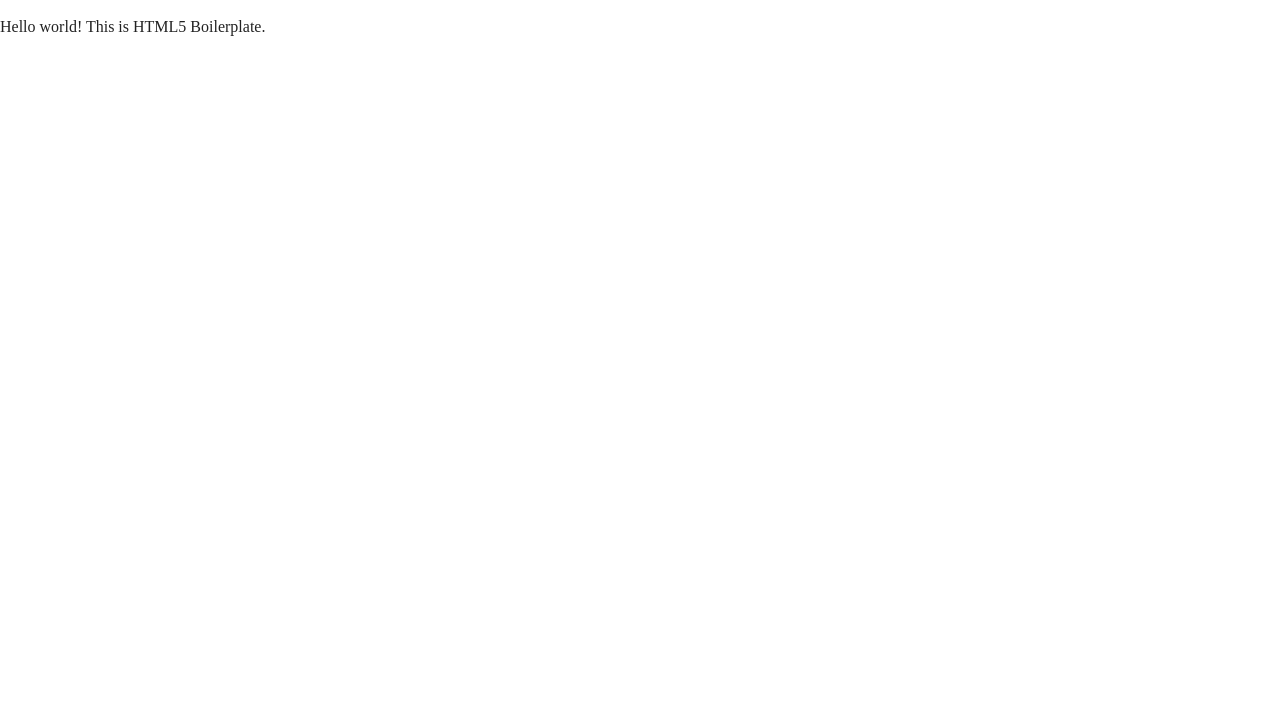
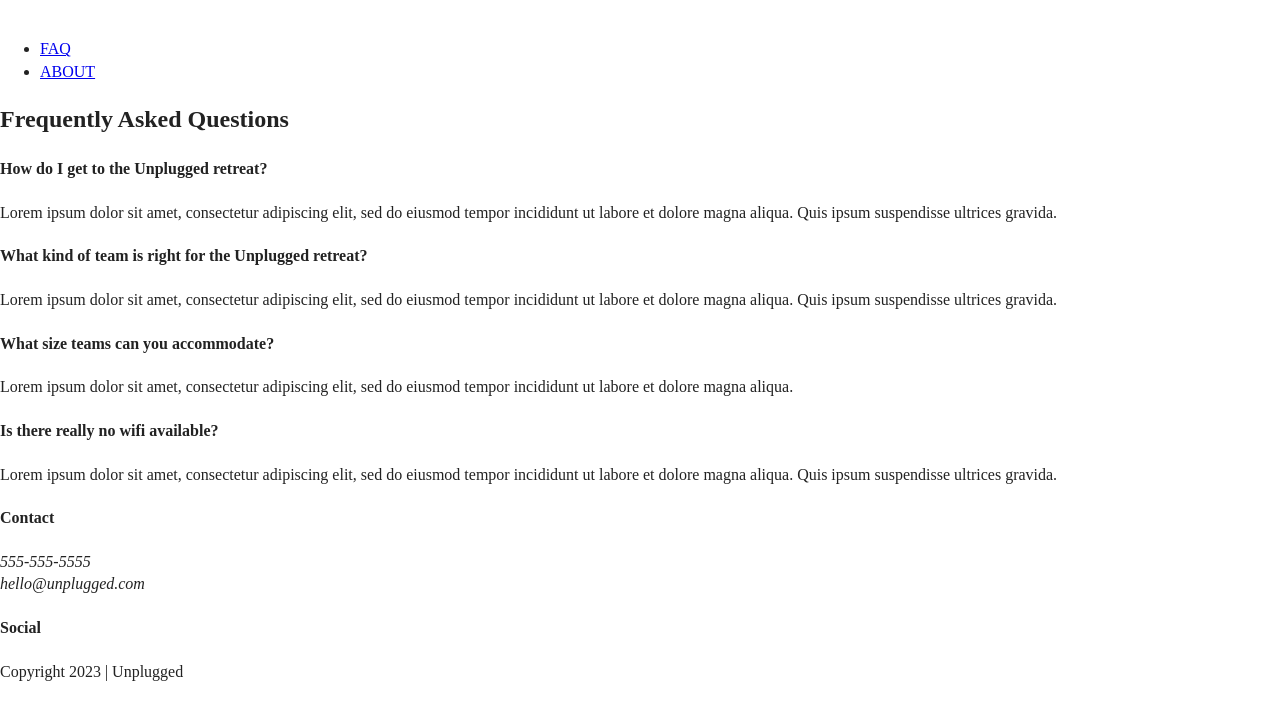
Before and after one commit to dedricl/unplugged-project, a website: page faq/index.html in a window 1280 px wide. Drawn offline with Linux system fonts and the light colour scheme.

Commit message:
Add html to faq page

```diff
--- a/faq/index.html
+++ b/faq/index.html
@@ -2,7 +2,7 @@
 <html class="no-js" lang="">
   <head>
     <meta charset="utf-8" />
-    <title></title>
+    <title>FAQ | Unplugged</title>
     <meta name="description" content="" />
     <meta name="viewport" content="width=device-width, initial-scale=1" />
 
@@ -23,7 +23,81 @@
 
   <body>
     <!-- Add your site or application content here -->
-    <p>Hello world! This is HTML5 Boilerplate.</p>
+    <header>
+      <div class="content-wrapper">
+        <a href="#">
+          <img src="" alt="" />
+        </a>
+        <div class="header-divider"></div>
+        <nav>
+          <ul>
+            <li><a href="index.html">FAQ</a></li>
+            <li><a href="../about/index.html">ABOUT</a></li>
+          </ul>
+        </nav>
+      </div>
+    </header>
+    <main>
+      <section>
+        <div class="content-wrapper">
+          <h2>Frequently Asked Questions</h2>
+          <div class="faq-content">
+            <h4>How do I get to the Unplugged retreat?</h4>
+            <p>
+              Lorem ipsum dolor sit amet, consectetur adipiscing elit, sed do
+              eiusmod tempor incididunt ut labore et dolore magna aliqua. Quis
+              ipsum suspendisse ultrices gravida.
+            </p>
+          </div>
+          <div class="faq-content">
+            <h4>What kind of team is right for the Unplugged retreat?</h4>
+            <p>
+              Lorem ipsum dolor sit amet, consectetur adipiscing elit, sed do
+              eiusmod tempor incididunt ut labore et dolore magna aliqua. Quis
+              ipsum suspendisse ultrices gravida.
+            </p>
+          </div>
+          <div class="faq-content">
+            <h4>What size teams can you accommodate?</h4>
+            <p>
+              Lorem ipsum dolor sit amet, consectetur adipiscing elit, sed do
+              eiusmod tempor incididunt ut labore et dolore magna aliqua.
+            </p>
+          </div>
+          <div class="faq-content">
+            <h4>Is there really no wifi available?</h4>
+            <p>
+              Lorem ipsum dolor sit amet, consectetur adipiscing elit, sed do
+              eiusmod tempor incididunt ut labore et dolore magna aliqua. Quis
+              ipsum suspendisse ultrices gravida.
+            </p>
+          </div>
+        </div>
+      </section>
+    </main>
+    <footer>
+      <div class="content-wrapper">
+        <div class="footer-content">
+          <div class="contact">
+            <h4>Contact</h4>
+            <address>
+              <p>555-555-5555 <br />hello@unplugged.com</p>
+            </address>
+          </div>
+          <div class="social">
+            <h4>Social</h4>
+            <div class="social-icons">
+              <p><a href="#"></a></p>
+              <p><a href="#"></a></p>
+              <p><a href="#"></a></p>
+            </div>
+          </div>
+        </div>
+        <div class="copyright">
+          <p>Copyright 2023 | Unplugged</p>
+        </div>
+      </div>
+    </footer>
     <script src="../js/vendor/modernizr-3.11.2.min.js"></script>
     <script src="../js/plugins.js"></script>
     <script src="../js/main.js"></script>
```
